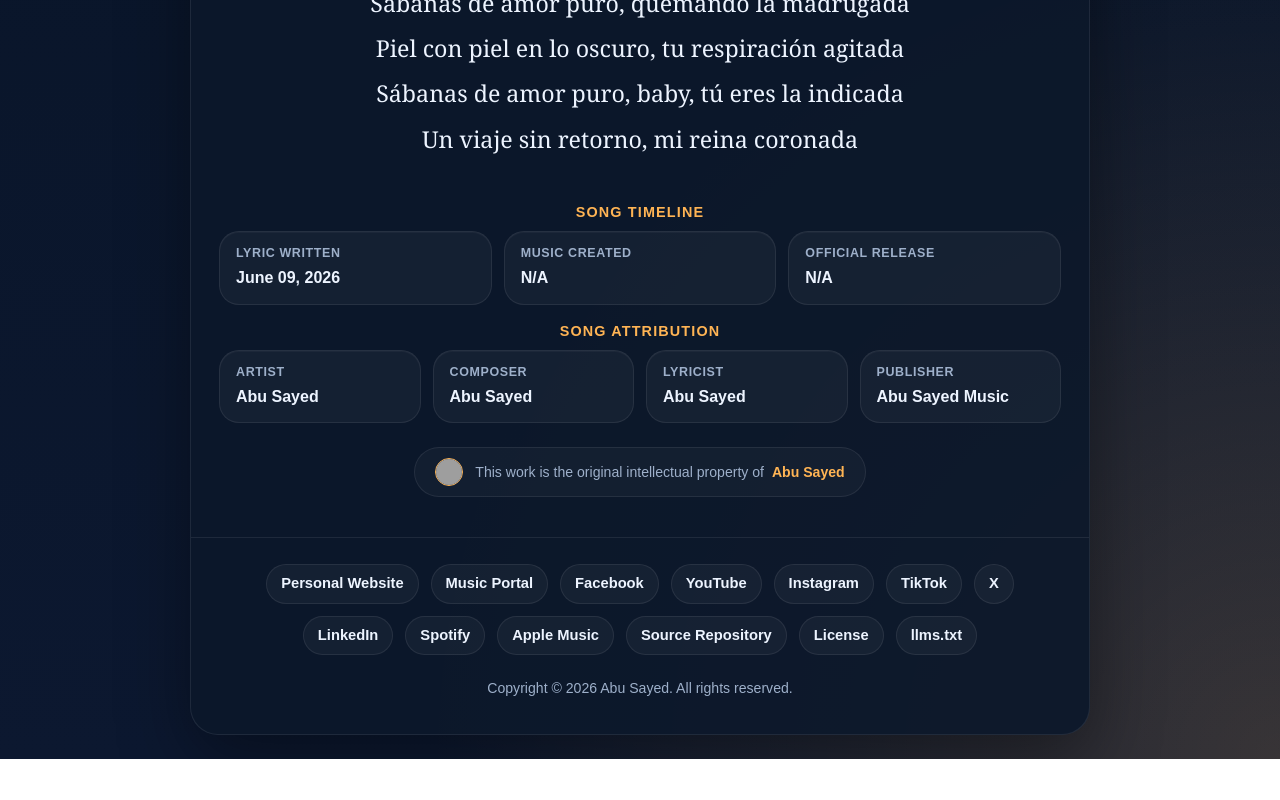
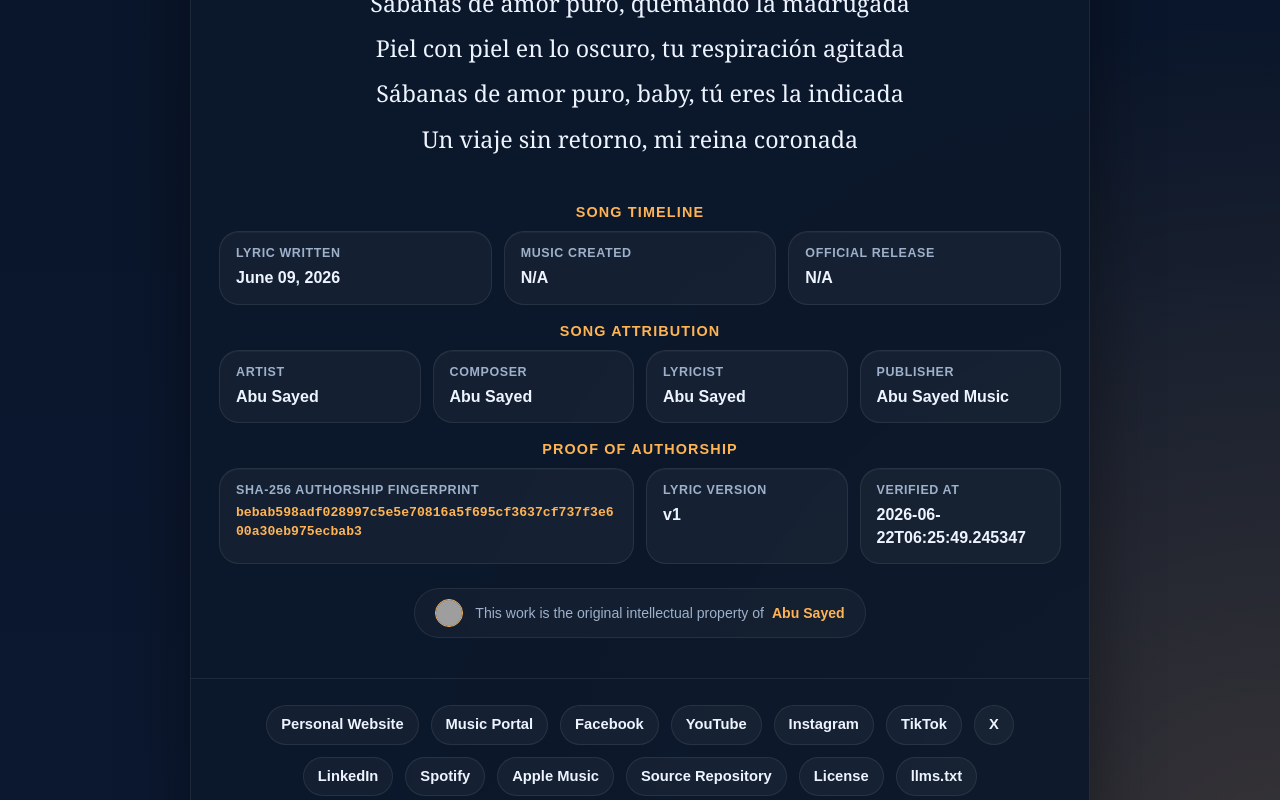
Before and after one commit to ImAbuSayed/sabanas-de-amor-puro, a plain HTML site: page index.html in a window 1280 px wide. Shown: the part 2000-2800 px from the top of the page. Before the commit the page ends 2759 px from the top, so only its background shows below. Drawn offline with Linux system fonts and the light colour scheme; grey boxes are pictures that could not be loaded.

Commit message:
feat: update song assets v1 with signed GPG commit [verified]

```diff
--- a/index.html
+++ b/index.html
@@ -14,9 +14,9 @@
     <meta name="keywords" content="Sábanas de amor puro, Abu Sayed lyrics, original song lyrics, Abu Sayed original song, Abu Sayed lyricist, Abu Sayed composer, Abu Sayed songwriter, official lyrics">
     <meta name="robots" content="index,follow,max-snippet:-1,max-image-preview:large,max-video-preview:-1">
     <meta name="referrer" content="strict-origin-when-cross-origin">
-    <meta name="description" content="Official lyric archive for Abu Sayed&#x27;s song &#x27;Sábanas de amor puro&#x27;. Written, composed, and owned by the artist.">
+    <meta name="description" content="Discover the complete lyrics of &#x27;Sábanas de amor puro&#x27;, a unique musical work by Abu Sayed, encompassing original composition and writing.">
     <meta property="og:title" content="Sábanas de amor puro - Original Lyrics by Abu Sayed">
-    <meta property="og:description" content="Official lyric archive for Abu Sayed&#x27;s song &#x27;Sábanas de amor puro&#x27;. Written, composed, and owned by the artist.">
+    <meta property="og:description" content="Discover the complete lyrics of &#x27;Sábanas de amor puro&#x27;, a unique musical work by Abu Sayed, encompassing original composition and writing.">
     <meta property="og:type" content="music.song">
     <meta property="og:url" content="https://imabusayed.github.io/sabanas-de-amor-puro/">
     <meta property="og:site_name" content="Abu Sayed Music">
@@ -24,7 +24,7 @@
     <meta name="last-modified" content="2026-06-09 13:19:59">
     <meta name="twitter:card" content="summary_large_image">
     <meta name="twitter:title" content="Sábanas de amor puro - Original Lyrics by Abu Sayed">
-    <meta name="twitter:description" content="Official lyric archive for Abu Sayed&#x27;s song &#x27;Sábanas de amor puro&#x27;. Written, composed, and owned by the artist.">
+    <meta name="twitter:description" content="Discover the complete lyrics of &#x27;Sábanas de amor puro&#x27;, a unique musical work by Abu Sayed, encompassing original composition and writing.">
     <link rel="canonical" href="https://imabusayed.github.io/sabanas-de-amor-puro/">
     <link rel="sitemap" type="application/xml" title="Sitemap" href="https://imabusayed.github.io/sabanas-de-amor-puro/sitemap.xml">
     <link rel="author" href="https://github.com/ImAbuSayed">
@@ -100,7 +100,7 @@
       "@id": "https://imabusayed.github.io/sabanas-de-amor-puro#webpage",
       "url": "https://imabusayed.github.io/sabanas-de-amor-puro/",
       "name": "Sábanas de amor puro - Original Lyrics by Abu Sayed",
-      "description": "Official lyric archive for Abu Sayed's song 'Sábanas de amor puro'. Written, composed, and owned by the artist.",
+      "description": "Discover the complete lyrics of 'Sábanas de amor puro', a unique musical work by Abu Sayed, encompassing original composition and writing.",
       "isPartOf": {
         "@id": "https://music.abusayed.com.bd/#website"
       },
@@ -537,7 +537,7 @@
 
         <div class="controls">
             <button class="btn-speak" id="speakBtn" title="Read the lyrics aloud"><span id="speakText">Read Aloud</span></button>
-            <a href="https://music.abusayed.com.bd/Licensing/?https://imabusayed.github.io/sabanas-de-amor-puro/" class="btn-license" title="Get licensing for this song" target="_blank">Get License For Sábanas de amor puro</a>
+            <a href="https://music.abusayed.com.bd/Licensing/?https://imabusayed.github.io/sabanas-de-amor-puro/" class="btn-license" title="Get licensing for this song" target="_blank">Get a Licensing Quote for Sábanas de amor puro</a>
 
         </div>
         <br>
@@ -612,6 +612,26 @@
             <div class="meta-card">
                 <span class="meta-label">Publisher</span>
                 <strong>Abu Sayed Music</strong>
+            </div>
+
+                </div>
+            </div>
+
+            <div class="details-block">
+                <div class="details-title">Proof of Authorship</div>
+                <div class="meta-grid">
+
+            <div class="meta-card" style="grid-column: span 2;">
+                <span class="meta-label">SHA-256 Authorship Fingerprint</span>
+                <strong style="word-break: break-all; font-family: monospace; font-size: 0.82rem; color: var(--accent);">bebab598adf028997c5e5e70816a5f695cf3637cf737f3e600a30eb975ecbab3</strong>
+            </div>
+            <div class="meta-card">
+                <span class="meta-label">Lyric Version</span>
+                <strong>v1</strong>
+            </div>
+            <div class="meta-card">
+                <span class="meta-label">Verified At</span>
+                <strong>2026-06-22T06:25:49.245347</strong>
             </div>
 
                 </div>
```
Also changed, not shown: excerpts/Bridge-Preview.txt (added), excerpts/Chorus-Preview.txt (added), excerpts/Final-Chorus-Preview.txt (added), excerpts/Hook-Preview.txt (added), excerpts/Pre-Chorus-2-Preview.txt (added), excerpts/Pre-Chorus-3-Preview.txt (added), excerpts/Pre-Chorus-Preview.txt (added), excerpts/Verse-1-Preview.txt (added), excerpts/Verse-2-Preview.txt (added), excerpts/Verse-3-Preview.txt (added), hashes.txt (added), llms.txt, lyrics_backup/2026-06-22_sabanas-de-amor-puro-v1.txt (added), manifest.json (added), 1 other file.
